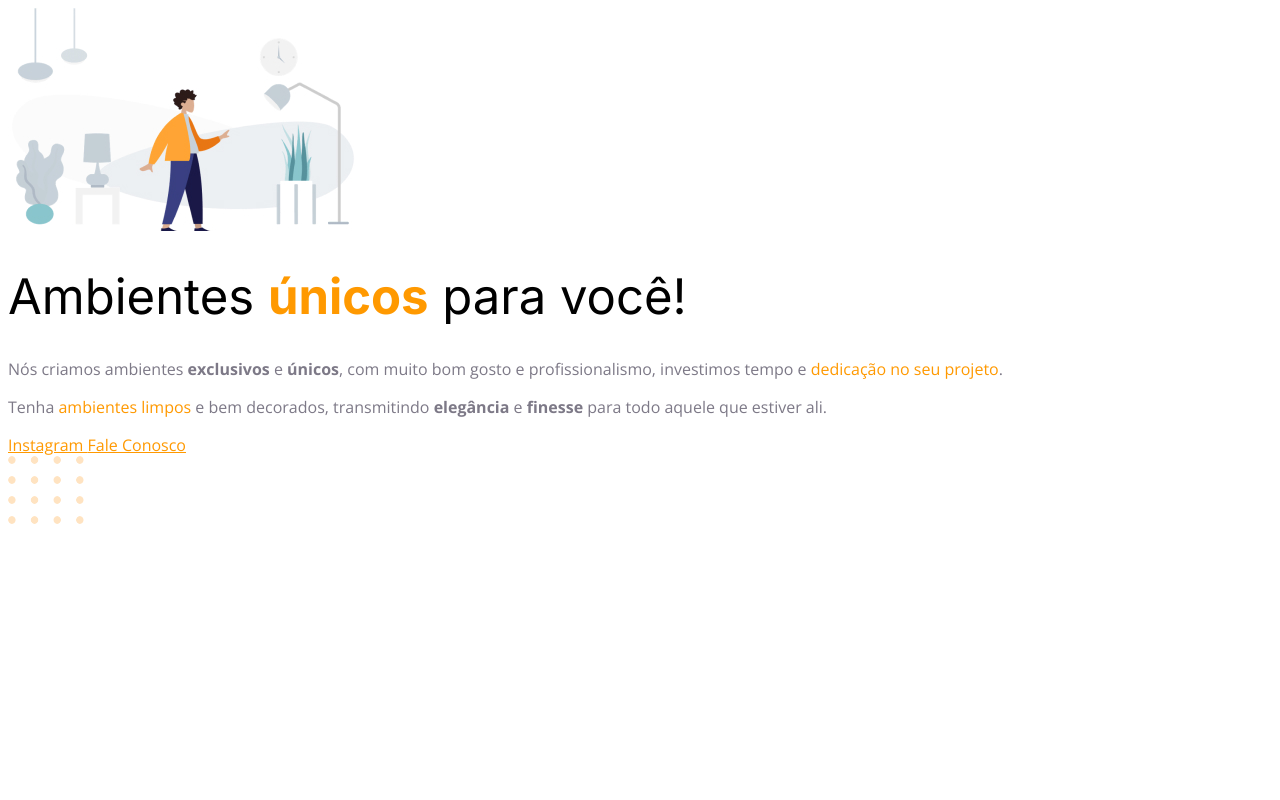
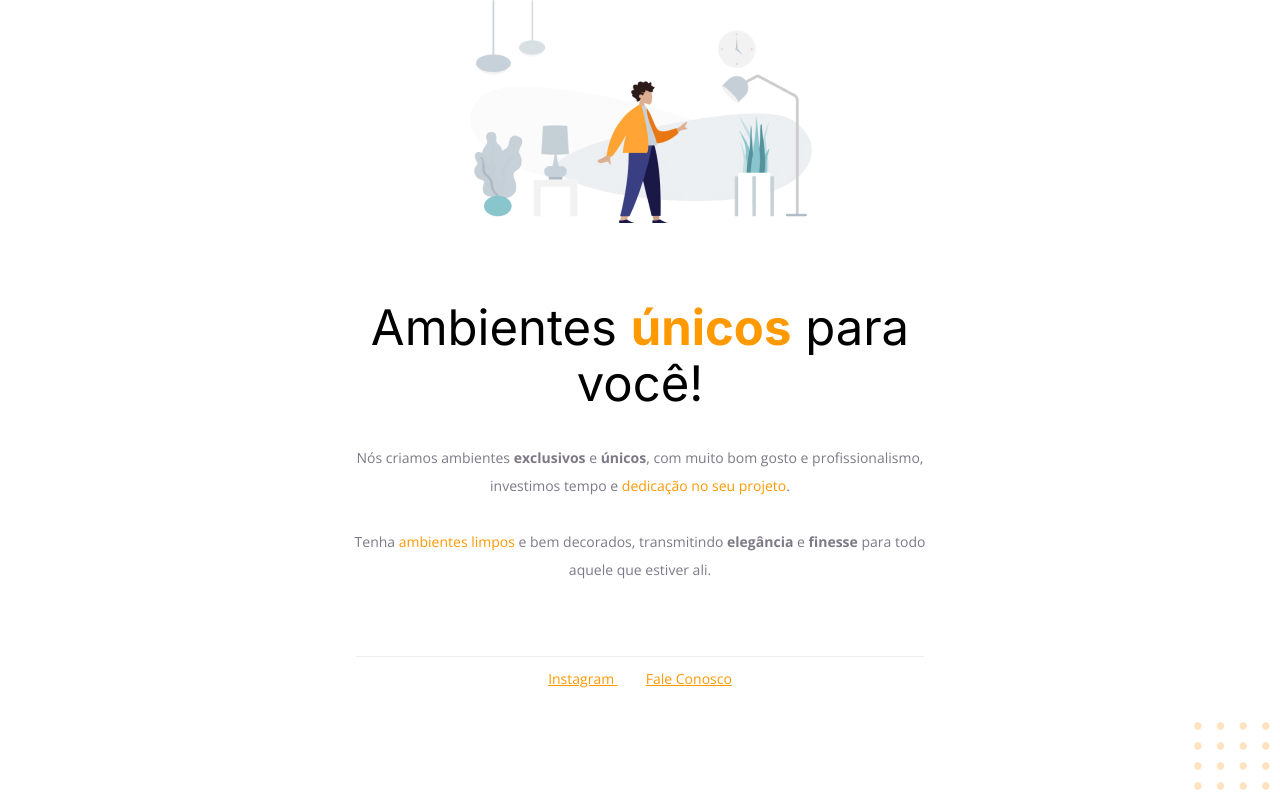
Before and after one commit to PiluVitu/Projeto01-Explorer, a plain HTML site: page index.html in a window 1280 px wide. Drawn offline with nearby package versions, Linux system fonts and the light colour scheme.

Commit message:
Projeto concluido e será upado para o Git pages

```diff
--- a/index.html
+++ b/index.html
@@ -13,28 +13,30 @@
 </head>
 <body>
   <main>
-
-    <div>
-      <img id="mainImage" src="./images/imagePersonWalking.jpg" alt="Desenho de uma pessoa em ambiente decorado">
+    <div id="hero">
+      <img src="./images/imagePersonWalking.jpg" alt="Desenho de uma pessoa em ambiente decorado">
       <h1 id="title">
         Ambientes <strong>únicos</strong> para você!
       </h1>
       <p id="text">
         Nós criamos ambientes <strong id="textStrong">exclusivos</strong> e <strong id="textStrong">únicos</strong>, com muito bom gosto e profissionalismo, investimos tempo e <span id="textColor">dedicação no seu projeto</span>.
-      </p>
-      <p id="text">
+        <br>
+        <br>
         Tenha <span id="textColor">ambientes limpos</span> e bem decorados, transmitindo <strong id="textStrong">elegância</strong> e <strong id="textStrong">finesse</strong> para todo aquele que estiver ali.
       </p>
     </div>
   </main>
   <footer>
     <div>
-      <a id="footerLink" href="https://www.instagram.com/pilu.dev/?utm_medium=copy_link">
+      <a class="footerLink" href="https://www.instagram.com/pilu.dev/?utm_medium=copy_link" target="_blank">
         Instagram
       </a>
-      <a id="footerLink" href="mailto:paulo.tspi@gmail.com">Fale Conosco</a>
+
+      <a class="footerLink" href="mailto:paulo.tspi@gmail.com">
+        Fale Conosco
+      </a>
     </div>
+  </footer>
     <img id="balls" src="./images/ballsDecoration.svg" alt="Bolinhas alaranjadas no canto direito inferior da pagina">
-  </footer>
 </body>
 </html>
--- a/style.css
+++ b/style.css
@@ -1,12 +1,23 @@
-h1{
-font-family: 'Inter', sans-serif;
+*{
+  margin: 0;
+  padding: 0;
 }
+
 body{
 font-family: 'Open Sans', sans-serif;
+text-align: center;
 }
 
+#hero{
+  width: 592px;
+  margin: auto;
+}
+#hero img{
+  margin-bottom: 72px;
+}
 
 #title{
+  font-family: 'Inter', sans-serif;
   font-size: 49px;
   line-height: 56px;
   font-weight: normal;
@@ -18,7 +29,37 @@ font-family: 'Open Sans', sans-serif;
 
 #text{
   color: #7D7987;
+  font-size: 14px;
+  line-height: 28px;
+  font-weight: 400;
+  margin-top: 32px;
 }
-#textColor, a{
+#textColor, .footerLink{
   color: #FF9900;
 }
+
+footer{
+  margin: 72px auto 0;
+  border-top:solid 1px #ECEFF2;
+  padding-top: 8px;
+  width: 568px;
+}
+
+
+.footerLink{
+  font-family: 'Open Sans';
+  font-weight: 400;
+  font-size: 14px;
+  line-height: 28px;
+
+}
+
+.footerLink + .footerLink {
+  margin-left: 28px;
+}
+
+#balls{
+  position: fixed;
+  bottom: 0px;
+  right: 0px;
+}
```
